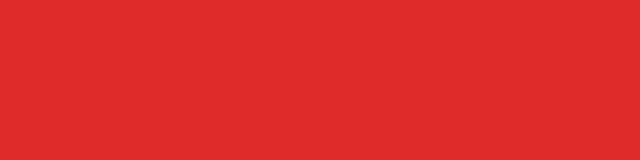
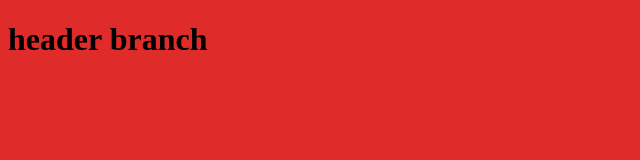
Before and after one commit to Kalkidan-Gashaw/githubwithzele, a plain HTML site: page index.html in a window 1280 px wide. Shown: the whole page, without its empty margins (0-640 px from the left). Drawn offline with Linux system fonts and the light colour scheme.

Commit message:
Update index.html
commit to branch

```diff
--- a/index.html
+++ b/index.html
@@ -6,5 +6,7 @@
     <title>Document</title>
     <link rel="stylesheet" href="./style.css" />
   </head>
-  <body></body>
+  <body>
+    <h1>header branch</h1>
+  </body>
 </html>
```
